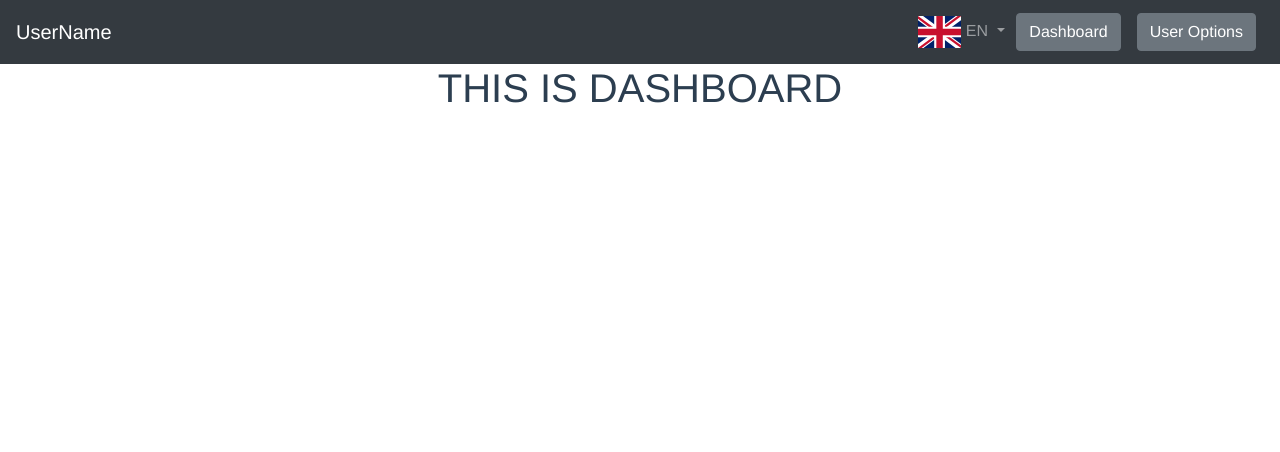
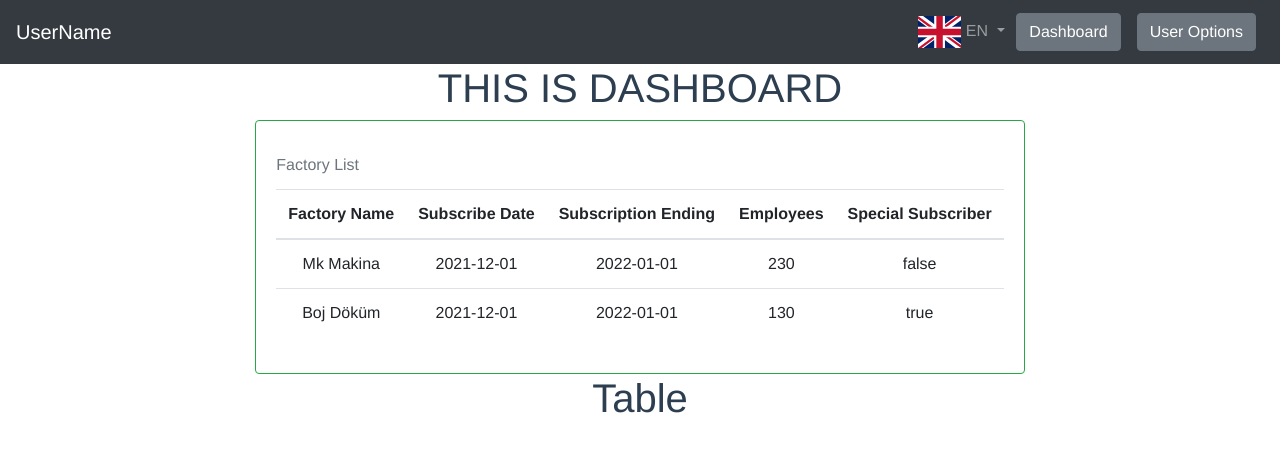
Before and after one commit to kamilmuratyilmaz/public-dash, a Vue app: page /user-name/dashboard in a window 1280 px wide. Shown: the top 452 px of the page. Built offline with nearby package versions, Linux system fonts and the light colour scheme.

Commit message:
feat: add navbar collapse

```diff
--- a/package.json
+++ b/package.json
@@ -10,8 +10,8 @@
   "dependencies": {
     "@babel/polyfill": "^7.11.5",
     "bcryptjs": "^2.4.3",
-    "bootstrap": "^4.5.2",
-    "bootstrap-vue": "^2.17.3",
+    "bootstrap": "^4.6.1",
+    "bootstrap-vue": "^2.21.2",
     "core-js": "^3.6.5",
     "cors": "^2.8.5",
     "dotenv": "^10.0.0",
@@ -23,7 +23,7 @@
     "pg": "^8.7.1",
     "popper.js": "^1.16.1",
     "portal-vue": "^2.1.7",
-    "vue": "^2.6.11",
+    "vue": "^2.6.14",
     "vue-i18n": "^8.26.7",
     "vue-router": "^3.2.0",
     "vuelidate": "^0.7.7",
--- a/src/components/dashboard/FactoryList.vue
+++ b/src/components/dashboard/FactoryList.vue
@@ -1,9 +1,41 @@
 <template>
-  <div id="factory-list"></div>
+  <div id="factory-list">
+    <b-table :items="items" :fields="fields" caption-top>
+      <template #table-caption> Factory List </template>
+    </b-table>
+  </div>
 </template>
 
 <script>
-export default {};
+export default {
+  data() {
+    return {
+      fields: [
+        "factory_name",
+        "subscribe_date",
+        "subscription_ending",
+        "employees",
+        "special_subscriber",
+      ],
+      items: [
+        {
+          factory_name: "Mk Makina",
+          subscribe_date: "2021-12-01",
+          subscription_ending: "2022-01-01",
+          employees: 230,
+          special_subscriber: false,
+        },
+        {
+          factory_name: "Boj Döküm",
+          subscribe_date: "2021-12-01",
+          subscription_ending: "2022-01-01",
+          employees: 130,
+          special_subscriber: true,
+        },
+      ],
+    };
+  },
+};
 </script>
 
 <style></style>
--- a/src/components/dashboard/FactoryTable.vue
+++ b/src/components/dashboard/FactoryTable.vue
@@ -1,5 +1,7 @@
 <template>
-  <div id="factory-table"></div>
+  <div id="factory-table">
+    <h1>Table</h1>
+  </div>
 </template>
 
 <script>
--- a/src/components/header/NavbarLoggedIn.vue
+++ b/src/components/header/NavbarLoggedIn.vue
@@ -4,9 +4,12 @@
       <b-navbar-brand :to="{ path: '/user-name/dashboard' }"
         >UserName</b-navbar-brand
       >
+      <b-navbar-toggle target="nav-collapse"></b-navbar-toggle>
+
+      <b-collapse id="nav-collapse" is-nav>
         <b-navbar-nav class="ml-auto">
           <b-nav-form>
-          <b-col class="mr-4">
+            <b-col class="mr-4 ml-4">
               <SelectLanguage />
             </b-col>
             <b-button
@@ -14,11 +17,14 @@
               @click="buttonFunctions(`dashboard`)"
               >{{ $t("dashboard") }}</b-button
             >
-          <b-button class="mx-2 my-sm-0" @click="buttonFunctions(`settings`)">{{
-            $t("user.settings")
-          }}</b-button>
+            <b-button
+              class="mx-2 my-sm-0"
+              @click="buttonFunctions(`settings`)"
+              >{{ $t("user.settings") }}</b-button
+            >
           </b-nav-form>
         </b-navbar-nav>
+      </b-collapse>
     </b-navbar>
 
     <router-view></router-view>
--- a/src/views/user_logged_in/Dashboard.vue
+++ b/src/views/user_logged_in/Dashboard.vue
@@ -1,11 +1,24 @@
 <template>
   <div id="dashboard">
     <h1>THIS IS DASHBOARD</h1>
+    <b-card style="display: inline-table" border-variant="success">
+      <FactoryList />
+    </b-card>
+    <FactoryTable />
   </div>
 </template>
 
 <script>
-export default {};
+import FactoryList from "@/components/dashboard/FactoryList";
+import FactoryTable from "@/components/dashboard/FactoryTable";
+
+export default {
+  name: "Dashboard",
+  components: {
+    FactoryList,
+    FactoryTable,
+  },
+};
 </script>
 
 <style></style>
```
Also changed, not shown: 1 other file (tests, documents, lock files or other folders). Lines whose indentation alone changed are shown as unchanged.
